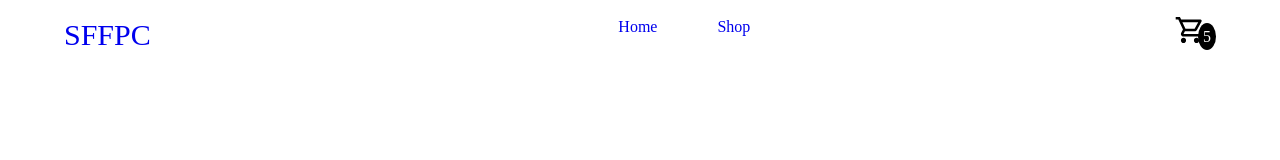
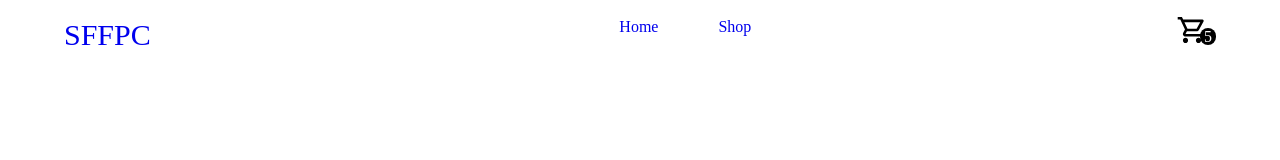
Before and after one commit to Quan-p/Project-Shopping-Cart, a React (Create React App) app: page /shop/memory in a window 1280 px wide. Shown: the top 160 px of the page. Built offline with nearby package versions, Linux system fonts and the light colour scheme.

Commit message:
Adjusted cart icon to be circulus

```diff
--- a/src/components/cart/cart-icon.jsx
+++ b/src/components/cart/cart-icon.jsx
@@ -5,8 +5,8 @@ import './cart-icon.styles.scss';
 const CartIcon = () => {
     return (
         <div className='cart-container'>
-            <ShoppingCartOutlined className = 'cart-icon' alt='shopping-cart-icon'></ShoppingCartOutlined>
-            <span className='cart-count'>5</span>
+            <ShoppingCartOutlined className = 'cart-icon' alt='shopping-cart-icon' />
+            <span className='cart-count'> 5 </span>
         </div>
     );
 }
--- a/src/components/cart/cart-icon.styles.scss
+++ b/src/components/cart/cart-icon.styles.scss
@@ -10,8 +10,7 @@
         margin-left: -4px;
         background-color: black;
         color: white;
-        border-radius: 50%;
-        align-items: center;
-        padding: 5px;
+        border-radius: 10px;
+        padding-right: 4px;
     }
 }
```
